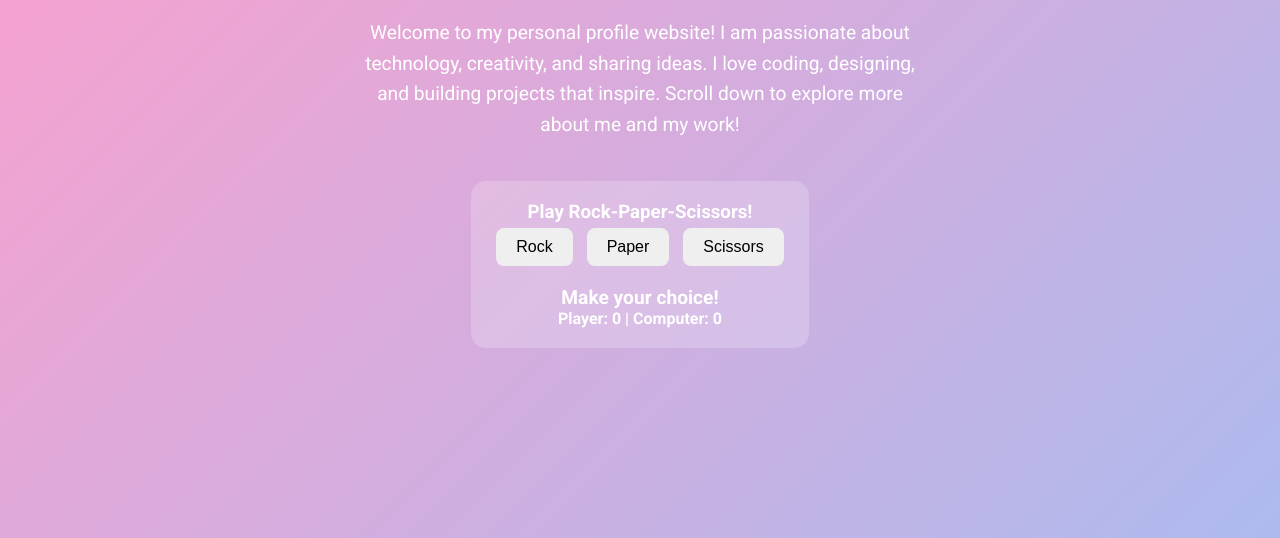
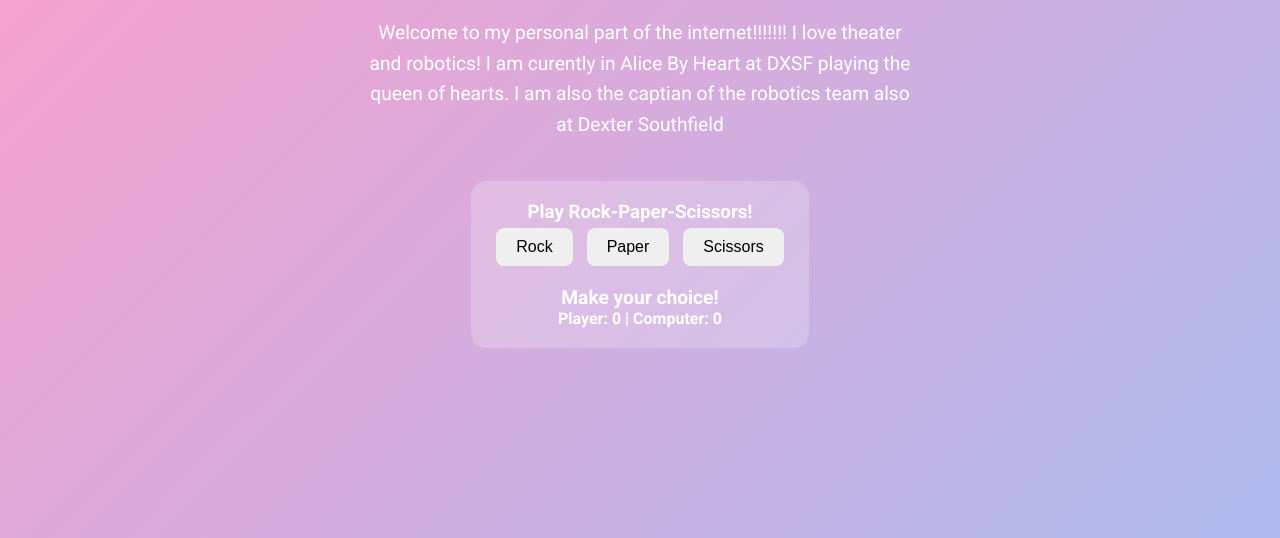
Before and after one commit to CharlotteKezirian123/profilee, a plain HTML site: page index.HTML in a window 1280 px wide. Shown: the part 262-800 px from the top of the page. Drawn offline with Linux system fonts and the light colour scheme.

Commit message:
Update index.HTML

```diff
--- a/index.HTML
+++ b/index.HTML
@@ -114,8 +114,8 @@
   <div class="center-content">
     <h2>Hello, I'm Charlotte!</h2>
     <p class="bio">
-      Welcome to my personal profile website! I am passionate about technology, creativity, and sharing ideas.
-      I love coding, designing, and building projects that inspire. Scroll down to explore more about me and my work!
+      Welcome to my personal part of the internet!!!!!!! I love theater and robotics! I am curently in Alice By Heart at DXSF playing
+the queen of hearts. I am also the captian of the robotics team also at Dexter Southfield
     </p>
 
     <!-- Rock-Paper-Scissors Game -->
```
